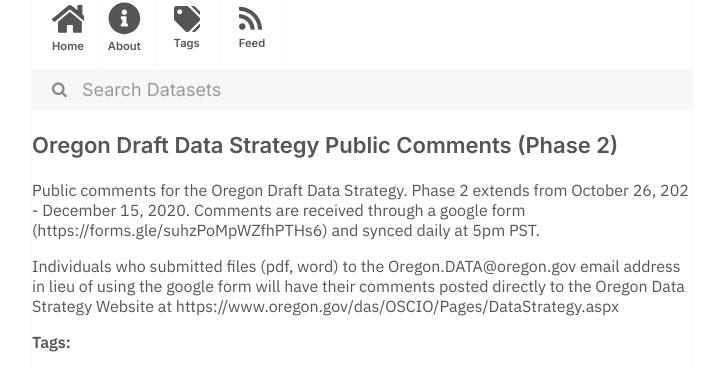
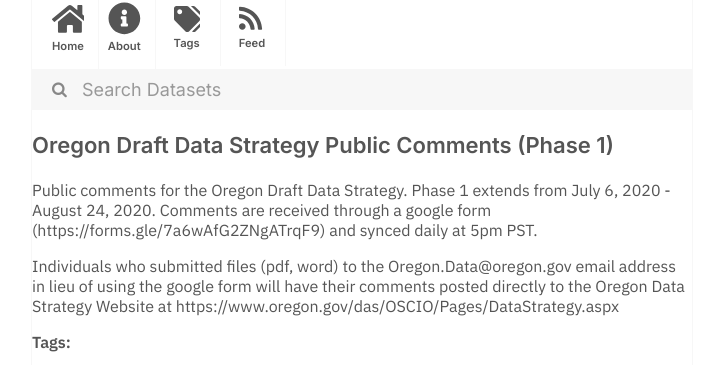
Before and after one commit to dayda-entities/state-of-oregon, a Jekyll site: the page built from _posts/2020-11-10-oregon-draft-data-strategy-pub.md, in a window 1280 px wide. Shown: the part 216-581 px from the top of the page, without its empty margins (278-997 px from the left). Built offline with Jekyll 4.4.1, drawn with Linux system fonts in a browser that asks for light colours.

Commit message:
Publish Data

```diff
--- a/_posts/2020-11-10-oregon-draft-data-strategy-pub.md
+++ b/_posts/2020-11-10-oregon-draft-data-strategy-pub.md
@@ -1,18 +1,18 @@
 ---
-title: Oregon Draft Data Strategy Public Comments (Phase 2)
-created: '2020-11-10T17:22:19.089371'
-modified: '2020-12-04T19:10:02.624490'
+title: Oregon Draft Data Strategy Public Comments (Phase 1)
+created: '2020-11-10T17:21:54.463337'
+modified: '2020-12-04T19:09:26.566492'
 state: active
 type: dataset
 tags: []
 groups:
   - Local Government
-csv_url: 'https://data.oregon.gov/api/views/byau-q4t2/rows.csv?accessType=DOWNLOAD'
-json_url: 'https://data.oregon.gov/api/views/byau-q4t2/rows.json?accessType=DOWNLOAD'
+csv_url: 'https://data.oregon.gov/api/views/3z65-a459/rows.csv?accessType=DOWNLOAD'
+json_url: 'https://data.oregon.gov/api/views/3z65-a459/rows.json?accessType=DOWNLOAD'
 layout: post
 
 ---
-Public comments for the Oregon Draft Data Strategy. Phase 2 extends from October 26, 202 - December 15, 2020.
-Comments are received through a google form (https://forms.gle/suhzPoMpWZfhPTHs6) and synced daily at 5pm PST.
+Public comments for the Oregon Draft Data Strategy.  Phase 1 extends from July 6, 2020 - August 24, 2020.
+Comments are received through a google form (https://forms.gle/7a6wAfG2ZNgATrqF9) and synced daily at 5pm PST.
 
-Individuals who submitted files (pdf, word) to the Oregon.DATA@oregon.gov email address in lieu of using the google form will have their comments posted directly to the Oregon Data Strategy Website at https://www.oregon.gov/das/OSCIO/Pages/DataStrategy.aspx
+Individuals who submitted files (pdf, word) to the Oregon.Data@oregon.gov email address in lieu of using the google form will have their comments posted directly to the Oregon Data Strategy Website at https://www.oregon.gov/das/OSCIO/Pages/DataStrategy.aspx
```
